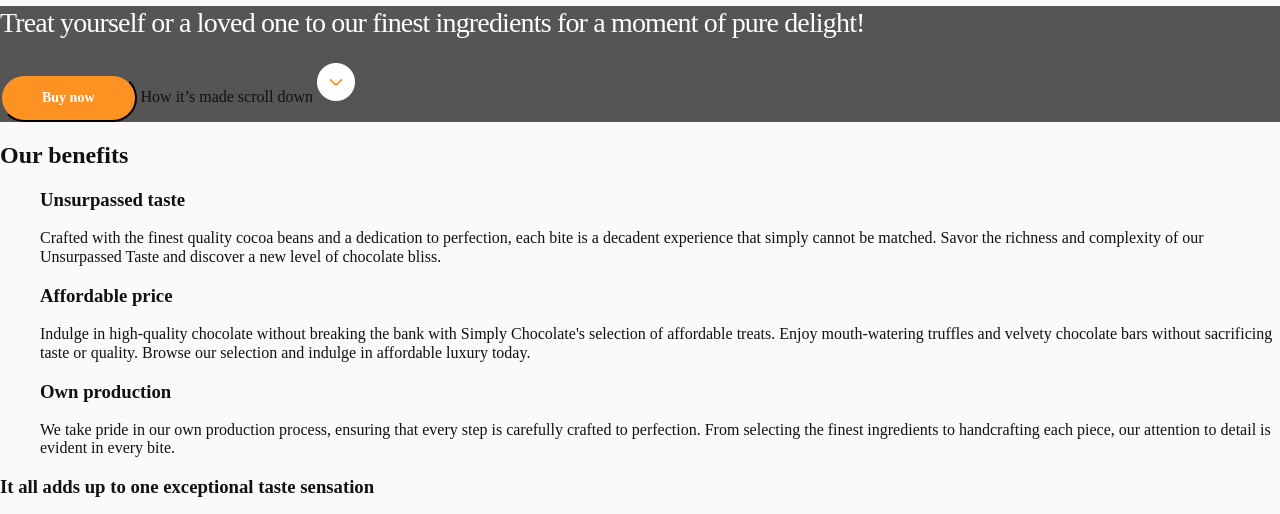
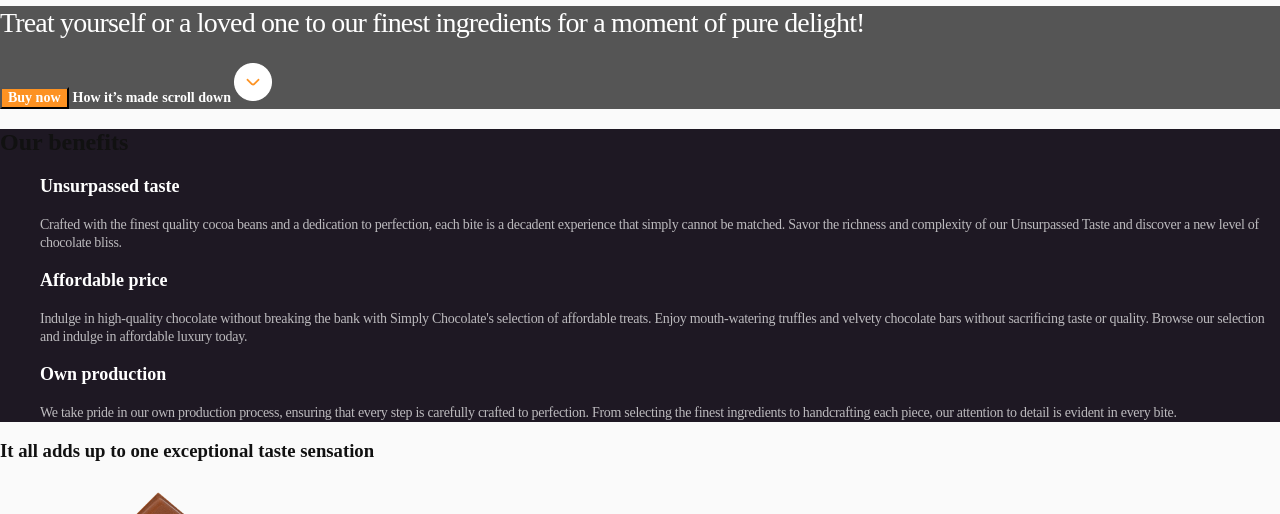
Before and after one commit to dlmak1/goit-simply-chocolate, a plain HTML site: page index.html in a window 1280 px wide. Shown: the part 215-729 px from the top of the page. Drawn offline with nearby package versions, Linux system fonts and the light colour scheme.

Commit message:
lesson 2 final

```diff
--- a/css/styles.css
+++ b/css/styles.css
@@ -67,7 +67,7 @@ button {
 
 .nav-list-item {}
 
-.nav-list-link {ц
+.nav-list-link {
     font-weight: 500;
     font-size: 14px;
     line-height: 1.14;
@@ -97,26 +97,64 @@ button {
 }
 
 .hero-button {
-    border-radius: 100px;
-    padding: 14px 40px;
-    /* width: 144px;
-    height: 45px; */
-    background: var(--orange);
+    background-color: var(--orange);
+    font-size: 14px;
+    font-weight: 600;
+    color: var(--white);
+}
+.hero-button:hover,
+.hero-button:focus {
+    background-color: var(--beige);
+    color: var(--orange);
+}
 
+.btn-how-its-made {
+    font-size: 14px;
     font-weight: 600;
+    color: var(--white);
+}
+.btn-how-its-made:focus,
+.btn-how-its-made:hover,
+.skroll-button:hover,
+.skroll-button:focus {
+    color: var(--orange);
+}
+
+.skroll-button {
     font-size: 14px;
+    font-weight: 600;
     color: var(--white);
 }
 
-.ankor-button {}
-
-.skroll-button {}
-
 /* #endregion =============== /Hero Styles =============== */
 /*!===============================================*/
-/* #region =============== Benefits Styles =============== */
+/* #region =============== Section 2 =============== */
 
-/* #endregion =============== /Benefits Styles =============== */
+.section_benefits {
+    background: var(--violet);
+}
+
+.title_benefits {}
+
+.list_item_benefits {}
+
+.item_benefits {}
+
+.item_title_benefits {
+    font-weight: 600;
+    font-size: 18px;
+    line-height: 1.22;
+    color: var(--white);
+}
+
+.item-text_benefits {
+    font-size: 14px;
+    line-height: 1.28;
+    letter-spacing: -0.02em;
+    color: rgba(255, 255, 255, 0.7);
+}
+
+/* #endregion =============== Section 2 =============== */
 /*!===============================================*/
 /* #region =============== Ingredients Styles =============== */
 
--- a/index.html
+++ b/index.html
@@ -82,30 +82,30 @@
           of pure delight!
         </h1>
         <button class="hero-button" type="button">Buy now</button>
-        <a class="ankor-button" href="#how-its-made">How it’s made</a>
-        <a class="skroll-button" href="#footer"
+        <a class="btn-how-its-made" href="#">How it’s made</a>
+        <a class="skroll-button" href="#"
           >scroll down
           <img src="./images/icons/scroll_down.png" alt="scroll_down"
         /></a>
       </section>
 
-      <!-- Benefits -->
+      <!-- Section 2 -->
 
-      <section>
-        <h2>Our benefits</h2>
-        <ul>
-          <li>
-            <h3>Unsurpassed taste</h3>
-            <p>
+      <section class="section_benefits">
+        <h2 class="title_benefits">Our benefits</h2>
+        <ul class="list_item_benefits">
+          <li class="item_benefits">
+            <h3 class="item_title_benefits">Unsurpassed taste</h3>
+            <p class="item-text_benefits">
               Crafted with the finest quality cocoa beans and a dedication to
               perfection, each bite is a decadent experience that simply cannot
               be matched. Savor the richness and complexity of our Unsurpassed
               Taste and discover a new level of chocolate bliss.
             </p>
           </li>
-          <li>
-            <h3>Affordable price</h3>
-            <p>
+          <li class="item_benefits">
+            <h3 class="item_title_benefits">Affordable price</h3>
+            <p class="item-text_benefits">
               Indulge in high-quality chocolate without breaking the bank with
               Simply Chocolate's selection of affordable treats. Enjoy
               mouth-watering truffles and velvety chocolate bars without
@@ -113,9 +113,9 @@
               affordable luxury today.
             </p>
           </li>
-          <li>
-            <h3>Own production</h3>
-            <p>
+          <li class="item_benefits">
+            <h3 class="item_title_benefits">Own production</h3>
+            <p class="item-text_benefits">
               We take pride in our own production process, ensuring that every
               step is carefully crafted to perfection. From selecting the finest
               ingredients to handcrafting each piece, our attention to detail is
```
